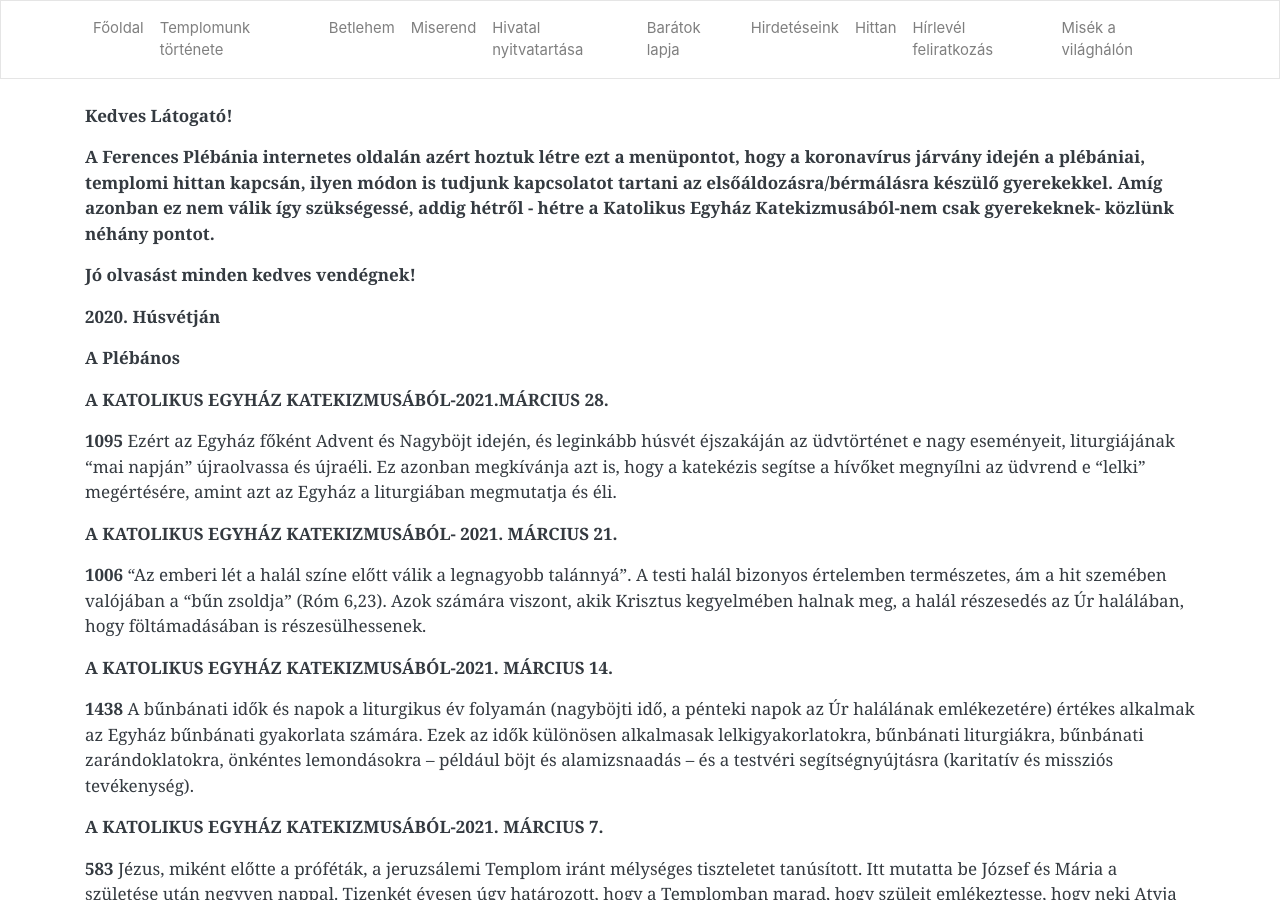
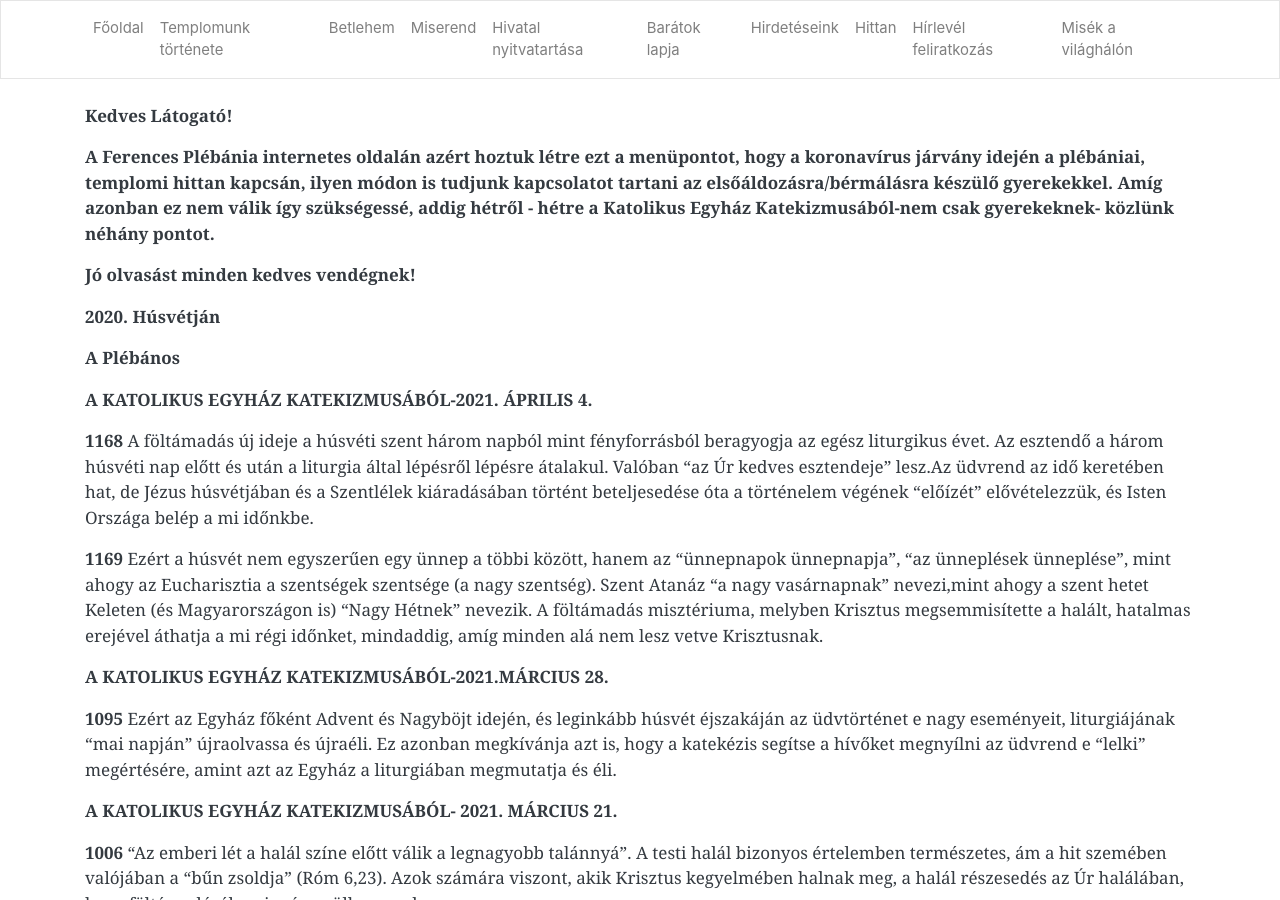
Before and after one commit to pecsi-ferences/pecsi-ferences.github.io, a Jekyll site: the page built from hittan.md, in a window 1280 px wide and 900 px high. Built offline with Jekyll 4.4.1, drawn with Linux system fonts in a browser that asks for light colours; nearby versions of some CDN libraries.

Commit message:
Update from Forestry.io Zoltán Dohány updated hittan.md

```diff
--- a/hittan.md
+++ b/hittan.md
@@ -12,6 +12,12 @@ title: Hittan
 **2020. Húsvétján**
 
 **A Plébános**
+
+**A KATOLIKUS EGYHÁZ KATEKIZMUSÁBÓL-2021. ÁPRILIS 4.**
+
+**1168** A föltámadás új ideje a húsvéti szent három napból mint fényforrásból beragyogja az egész liturgikus évet. Az esztendő a három húsvéti nap előtt és után a liturgia által lépésről lépésre átalakul. Valóban "az Úr kedves esztendeje" lesz.Az üdvrend az idő keretében hat, de Jézus húsvétjában és a Szentlélek kiáradásában történt beteljesedése óta a történelem végének "előízét" elővételezzük, és Isten Országa belép a mi időnkbe.
+
+**1169** Ezért a húsvét nem egyszerűen egy ünnep a többi között, hanem az "ünnepnapok ünnepnapja", "az ünneplések ünneplése", mint ahogy az Eucharisztia a szentségek szentsége (a nagy szentség). Szent Atanáz "a nagy vasárnapnak" nevezi,mint ahogy a szent hetet Keleten (és Magyarországon is) "Nagy Hétnek" nevezik. A föltámadás misztériuma, melyben Krisztus megsemmisítette a halált, hatalmas erejével áthatja a mi régi időnket, mindaddig, amíg minden alá nem lesz vetve Krisztusnak.
 
 **A KATOLIKUS EGYHÁZ KATEKIZMUSÁBÓL-2021.MÁRCIUS 28.**
 
```
